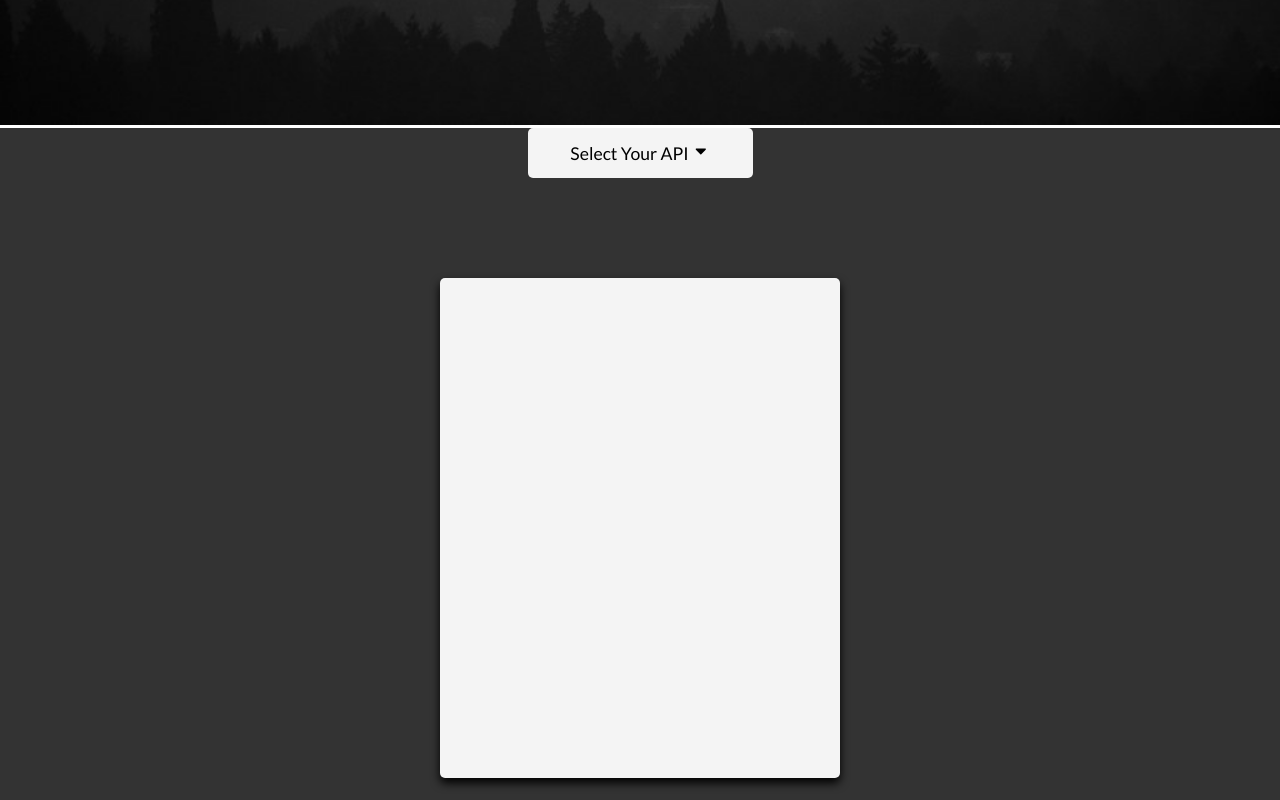
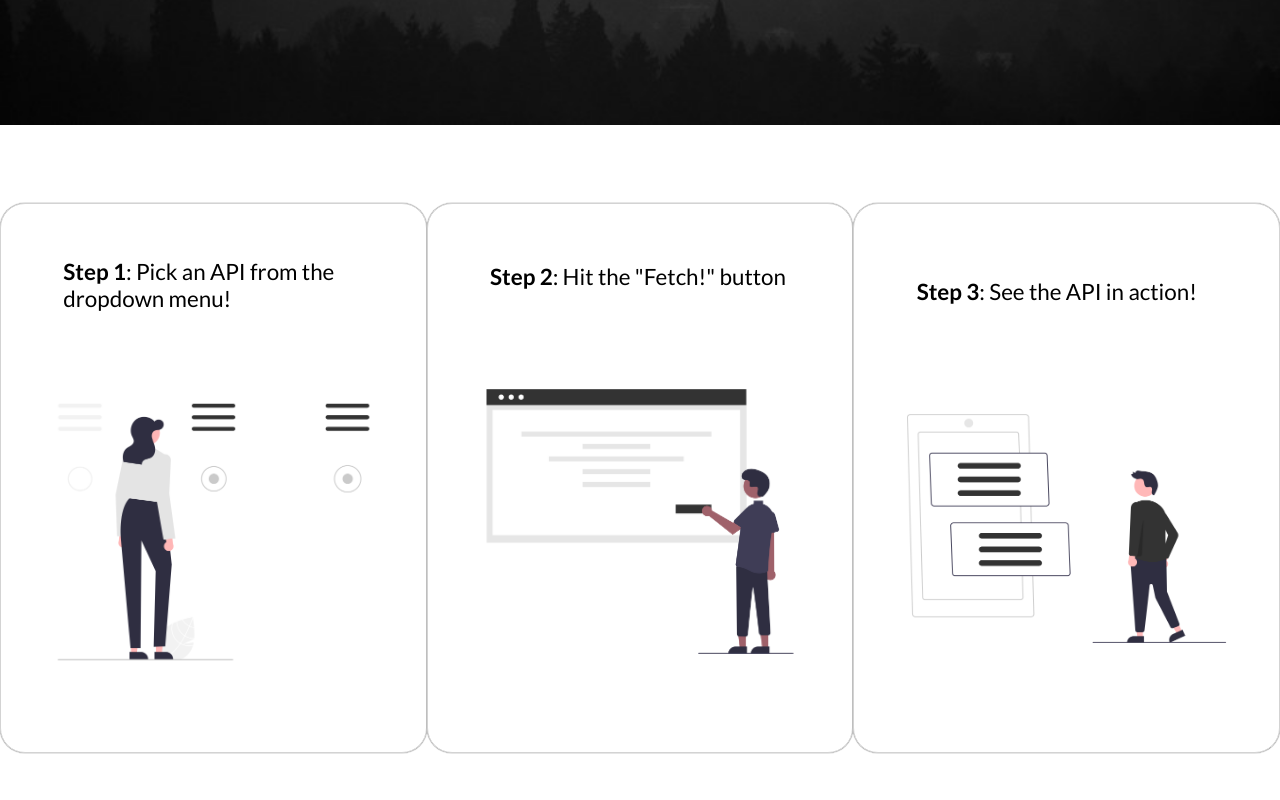
Before and after one commit to gkupdx/API-Practice, a React (Create React App) app: page / in a window 1280 px wide. Shown: the part 800-1600 px from the top of the page. Built offline with nearby package versions, Linux system fonts and the light colour scheme; no server answers.

Commit message:
Import new components

```diff
--- a/src/App.js
+++ b/src/App.js
@@ -2,8 +2,9 @@
 
 import Navbar from './components/Navbar/Navbar';
 import HeroBanner from './components/HeroBanner/HeroBanner';
+import Docs from './components/Docs/Docs';
 import CardList from './components/CardList/CardList';
-import ApiList from './components/ApiList/ApiList';
+import ApiPage from './components/ApiPage/ApiPage';
 import About from './components/About/About';
 import Footer from './components/Footer/Footer';
 import './App.css';
@@ -20,6 +21,7 @@ function App() {
           <>
             <Navbar />
             <HeroBanner />
+            <Docs />
             <CardList />
             <Footer />
           </>
@@ -28,7 +30,7 @@ function App() {
         <Route path='/api-list' element={
           <>
             <Navbar />
-            <ApiList />
+            <ApiPage />
             <Footer />
           </>
         } />
```
